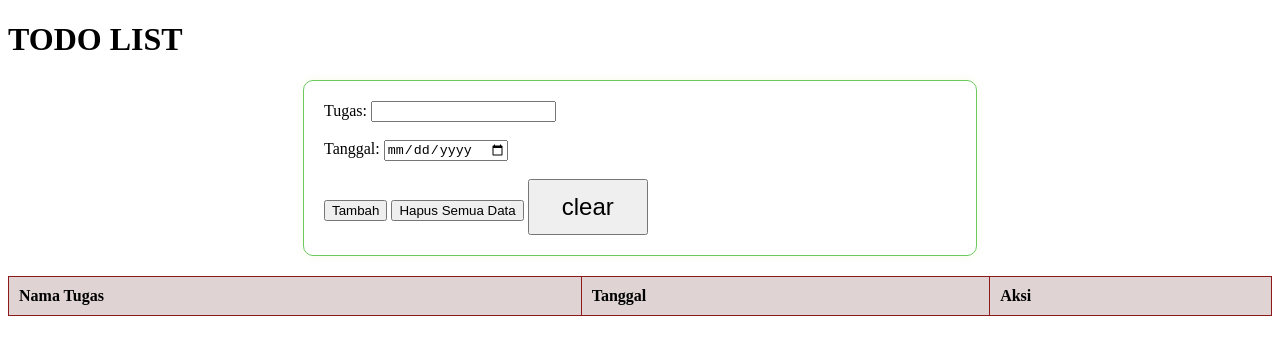
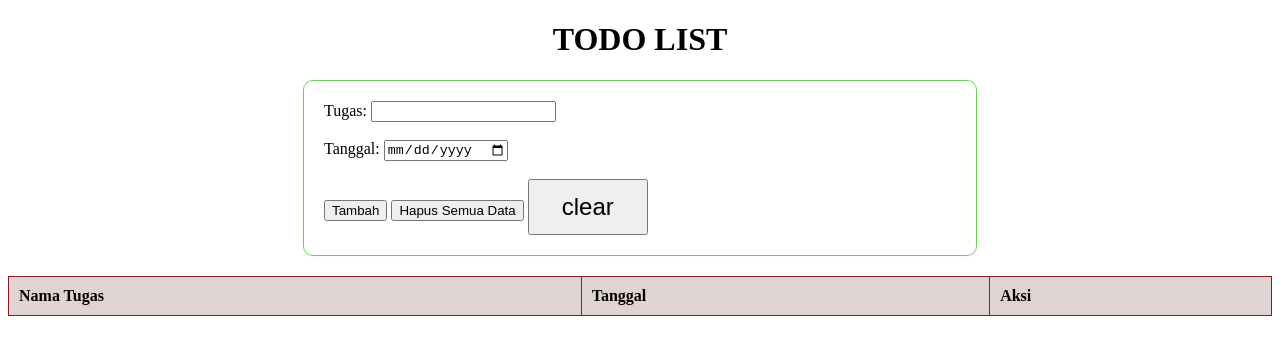
Before and after one commit to Revou-Coding-Camp/codingcamp-14-jul-25-TaufikComputting, a plain HTML site: page index.html in a window 1280 px wide. Drawn offline with Linux system fonts and the light colour scheme.

Commit message:
Update index.html
tengah Judul

```diff
--- a/index.html
+++ b/index.html
@@ -9,7 +9,8 @@
 
 </head>
 <body>
-        <h1>TODO LIST</h1>
+
+    <div style="text-align:center;"><h1>TODO LIST</h1></div>
     <form id="form-tugas">
         <label for="tugas">Tugas:</label>
         <input type="text" id="tugas" name="tugas"><br><br>
```
